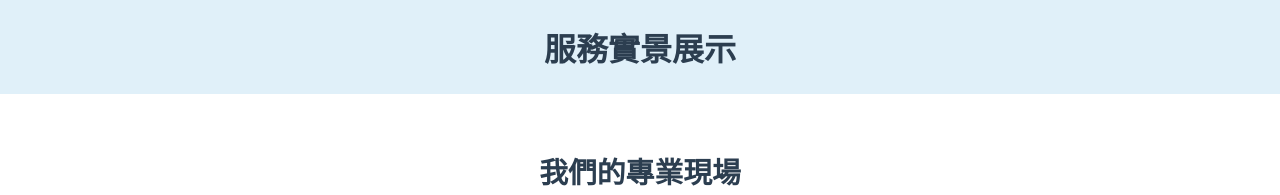
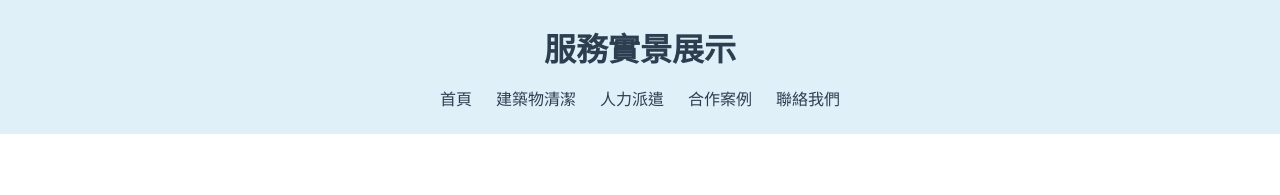
Before and after one commit to nearni/reshine, a plain HTML site: page UseCase.html in a window 1280 px wide. Shown: the top 195 px of the page. Drawn offline with Linux system fonts and the light colour scheme.

Commit message:
Update UseCase.html

```diff
--- a/UseCase.html
+++ b/UseCase.html
@@ -23,6 +23,28 @@
       margin: 0;
       font-size: 2rem;
       color: #2c3e50;
+    }
+    nav ul {
+      display: flex;
+      justify-content: center;
+      list-style: none;
+      padding: 0;
+      margin: 1rem 0 0;
+      gap: 1.5rem;
+    }
+
+    nav a {
+      text-decoration: none;
+      color: #2c3e50;
+      font-weight: 500;
+      font-size: 1rem;
+      padding-bottom: 0.2rem;
+      border-bottom: 2px solid transparent;
+      transition: border-color 0.3s;
+    }
+
+    nav a:hover {
+      border-bottom: 2px solid #4a90e2;
     }
 
     .gallery-section {
@@ -92,6 +114,15 @@
 
   <header>
     <h1>服務實景展示</h1>
+     <nav>
+      <ul>
+        <li><a href="index.html">首頁</a></li>
+        <li><a href="UseCase.html">建築物清潔</a></li>
+        <li><a href="UseCase.html">人力派遣</a></li>
+        <li><a href="UseCase.html">合作案例</a></li>
+        <li><a href="#">聯絡我們</a></li>
+      </ul>
+    </nav>
   </header>
 
   <section class="gallery-section">
```
